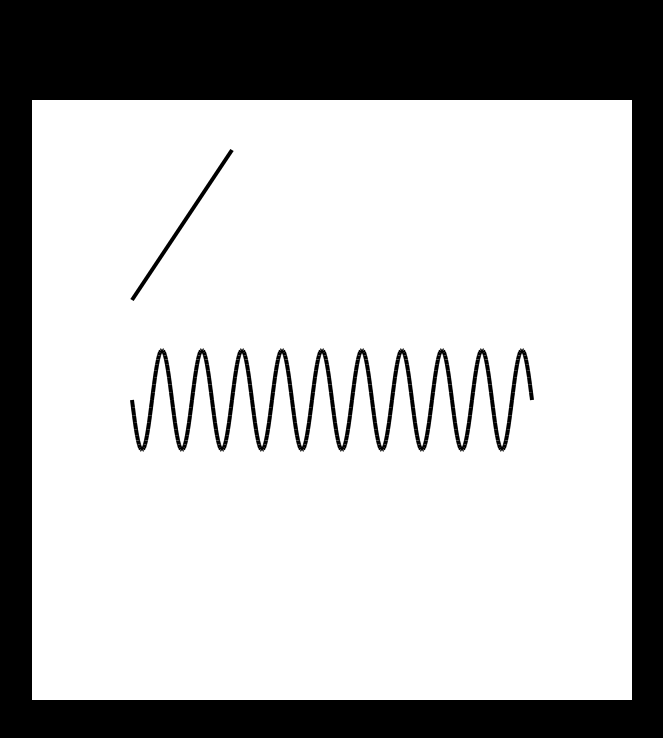
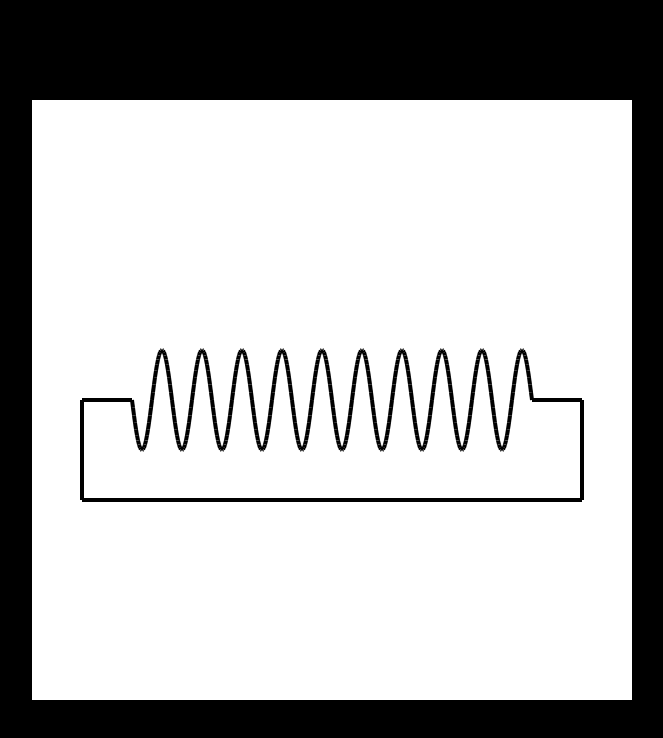
Before and after one commit to koalakoker/PWM, an Electron app: page index.html in a window 850 px wide. Shown: the whole page, without its empty margins (93-756 px from the left). Drawn offline with Linux system fonts and the light colour scheme.

Commit message:
circuit working

```diff
--- /dev/null
+++ b/elec/circuit.js
@@ -0,0 +1,18 @@
+class Circuit {
+  constructor() {
+    this.element = [];
+  }
+  add(element) {
+    this.element.push(element);
+  }
+  draw(ctx) {
+    this.element.forEach((element) => {
+      element.draw(ctx);
+    });
+  }
+  toggle() {
+    this.element.forEach((element) => {
+      element.toggle();
+    });
+  }
+}
--- a/elec/conductor.js
+++ b/elec/conductor.js
@@ -1,14 +1,14 @@
 class Conductor extends TogglableElemtnt {
-  constructor() {
+  constructor(a, b, segment) {
     super(() => {
       this.off = 0;
       this.th = 0;
     });
-    this.a = new Point(100, 200);
-    this.b = new Point(200, 50);
+    this.a = a;
+    this.b = b;
     this.off = 0;
-    this.segment = 5;
-    this.speed = 0.05;
+    this.segment = segment;
+    this.speed = 0;
     this.th = 0;
     this.omega = 0.04;
   }
--- a/index.html
+++ b/index.html
@@ -11,6 +11,7 @@
     <script src="elec/togglableElement.js"></script>
     <script src="elec/inductor.js"></script>
     <script src="elec/conductor.js"></script>
+    <script src="elec/circuit.js"></script>
     <script src="main.js"></script>
     <script src="gui.js"></script>
   </body>
--- a/main.js
+++ b/main.js
@@ -18,18 +18,41 @@ let wave = 10;
 let leg = 50;
 let inductor = new Inductor(amp, xStart, xEnd, y0, wave, leg);
 
-// Conductor
-let conductor = new Conductor();
+let circuit = new Circuit();
+circuit.add(inductor);
+circuit.add(
+  new Conductor(new Point(xStart - leg, y0), new Point(xStart, y0), 2)
+);
+circuit.add(new Conductor(new Point(xEnd, y0), new Point(xEnd + leg, y0), 2));
+circuit.add(
+  new Conductor(
+    new Point(xStart - leg, y0 + 2 * leg),
+    new Point(xStart - leg, y0),
+    4
+  )
+);
+circuit.add(
+  new Conductor(
+    new Point(xEnd + leg, y0),
+    new Point(xEnd + leg, y0 + 2 * leg),
+    4
+  )
+);
+circuit.add(
+  new Conductor(
+    new Point(xEnd + leg, y0 + 2 * leg),
+    new Point(xStart - leg, y0 + 2 * leg),
+    16
+  )
+);
 
 function draw() {
   ctx.clearRect(0, 0, canvas.width, canvas.height);
-  inductor.draw(ctx);
-  conductor.draw(ctx);
+  circuit.draw(ctx);
 }
 
 function keypressed(e) {
   if (e.code === "Space") {
-    inductor.toggle();
-    conductor.toggle();
+    circuit.toggle();
   }
 }
```
